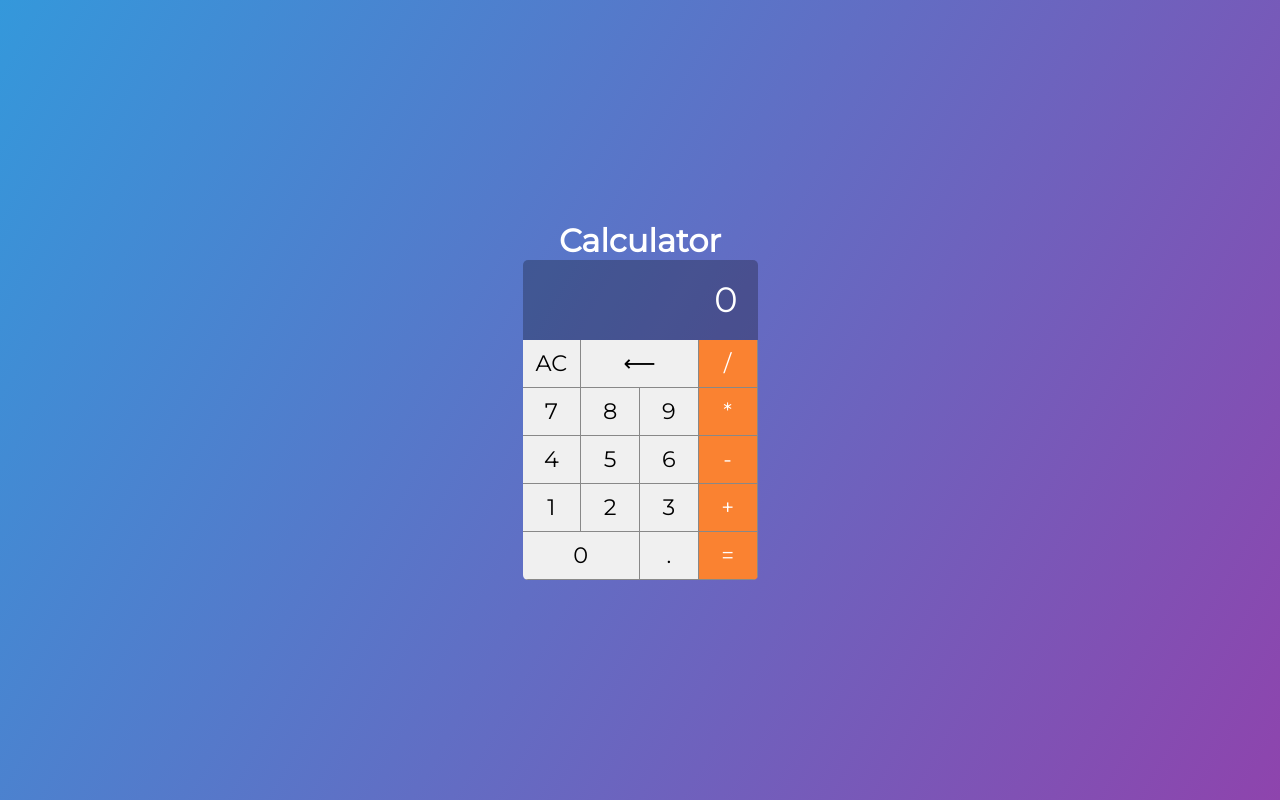
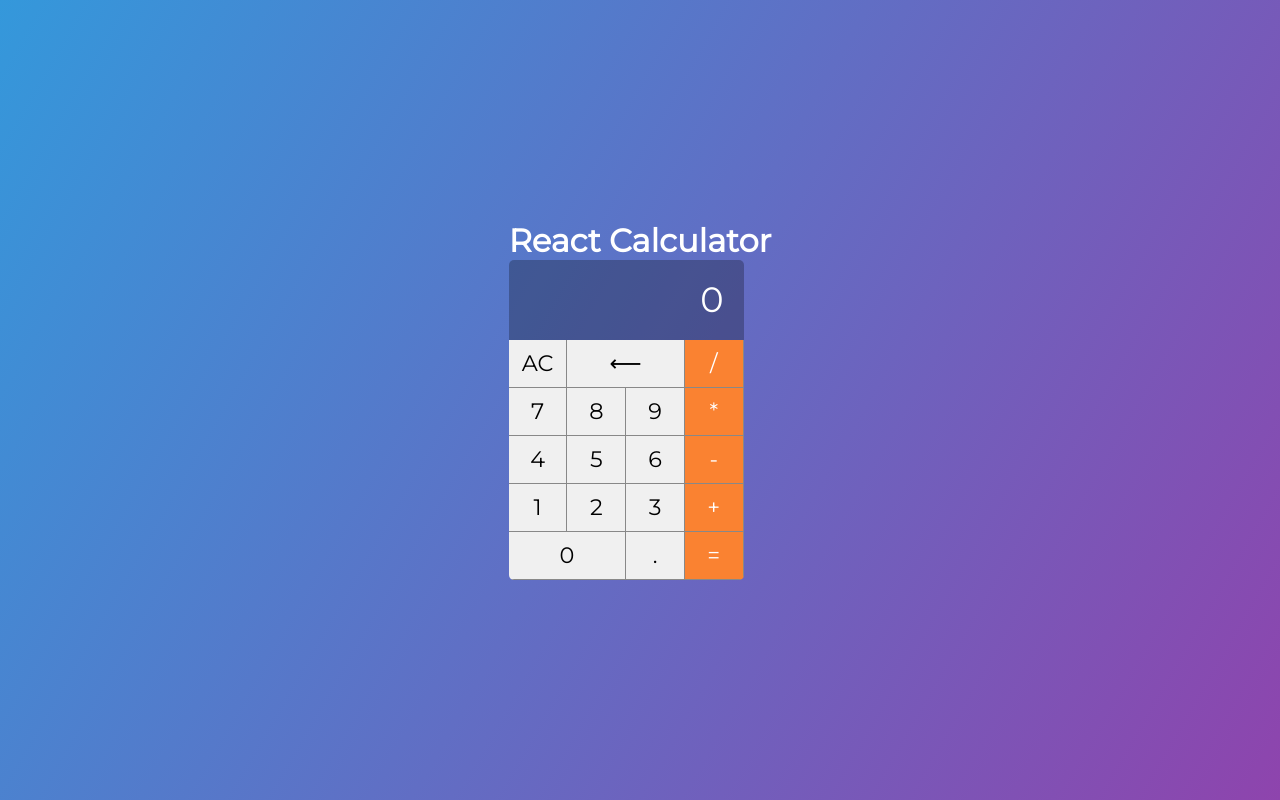
Before and after one commit to silvaadriel/react-calculator, a React (Create React App) app: page / in a window 1280 px wide. Built offline with nearby package versions, Linux system fonts and the light colour scheme.

Commit message:
h1 changed

```diff
--- a/src/App.js
+++ b/src/App.js
@@ -4,7 +4,7 @@ import Calculator from './components/Calculator';
 function App() {
   return (
     <>
-      <h1>Calculator</h1>
+      <h1>React Calculator</h1>
       <Calculator />
     </>
   );
```
